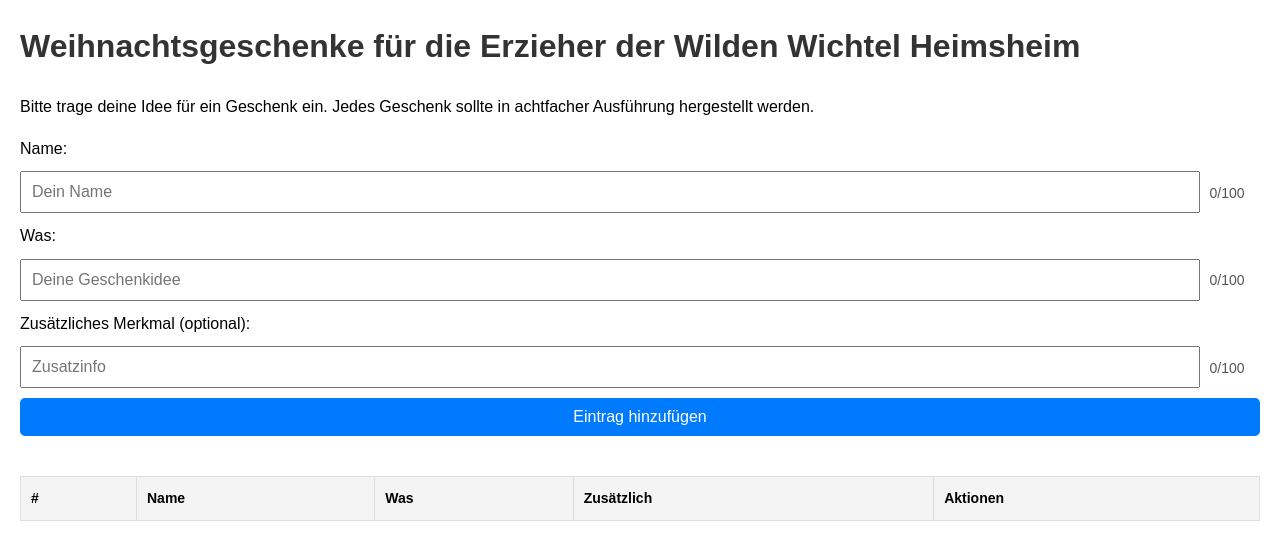
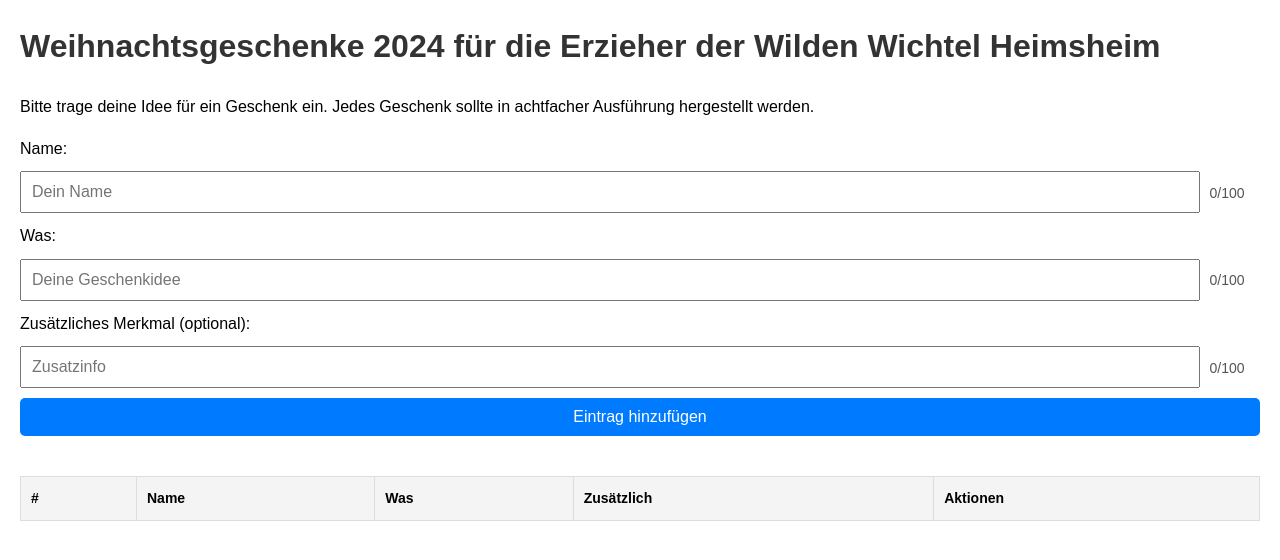
Before and after one commit to Axl-711/Wichtelsite, a plain HTML site: page index.html in a window 1280 px wide. Drawn offline with Linux system fonts and the light colour scheme.

Commit message:
index.html aktualisieren

```diff
--- a/index.html
+++ b/index.html
@@ -72,7 +72,7 @@
     </style>
 </head>
 <body>
-    <h1>Weihnachtsgeschenke für die Erzieher der Wilden Wichtel Heimsheim</h1>
+    <h1>Weihnachtsgeschenke 2024 für die Erzieher der Wilden Wichtel Heimsheim</h1>
     <p>Bitte trage deine Idee für ein Geschenk ein. Jedes Geschenk sollte in achtfacher Ausführung hergestellt werden.</p>
 
     <form id="entryForm">
```
